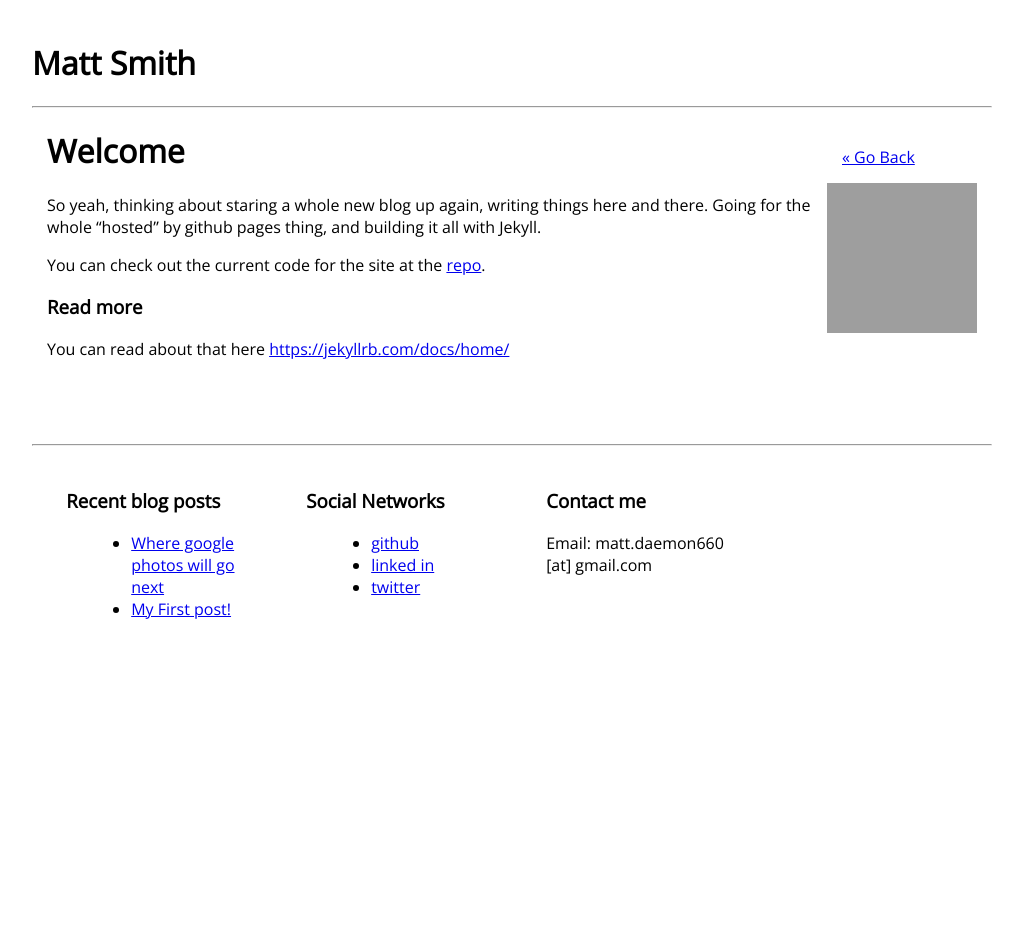
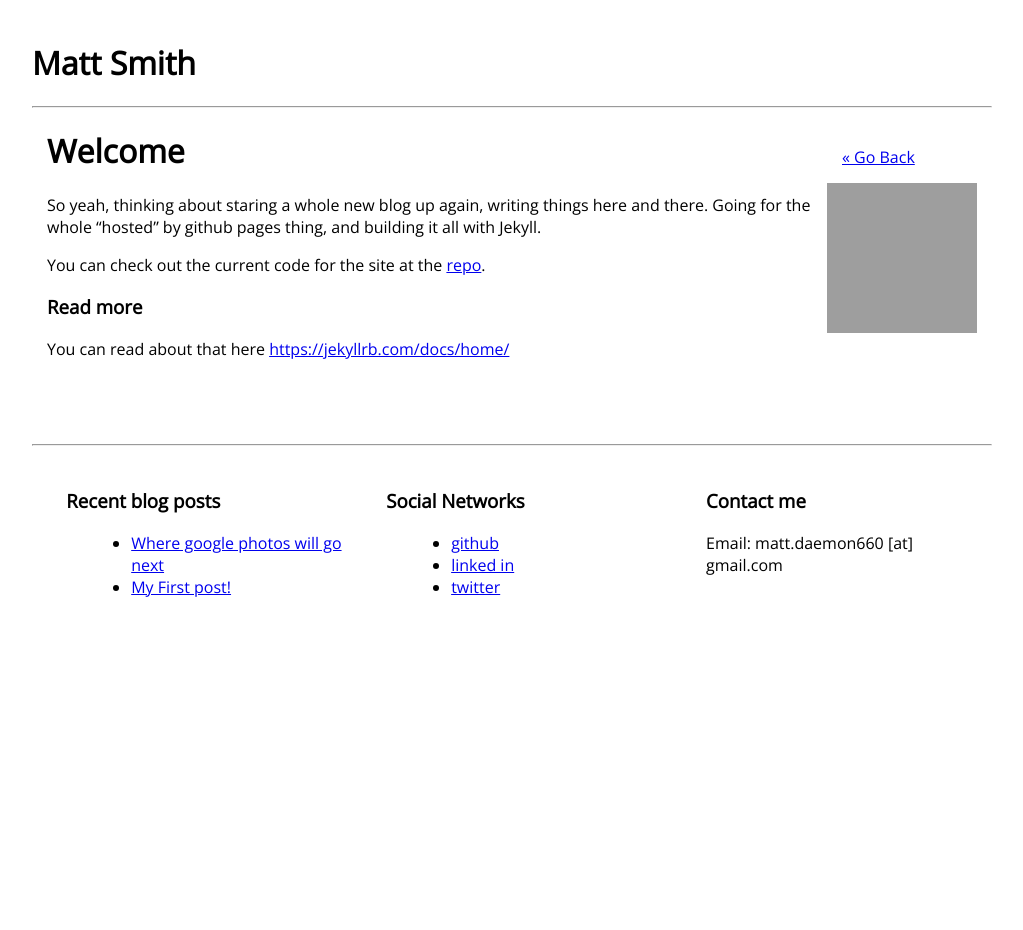
Before and after one commit to psykzz/psykzz.github.io, a Jekyll site: the page built from _posts/2017-06-02-my-first-post.md, in a window 1280 px wide. Shown: the whole page, without its empty margins (148-1171 px from the left). Built offline with Jekyll 4.4.1, drawn with Linux system fonts in a browser that asks for light colours; grey boxes are pictures that could not be loaded.

Commit message:
Update content.html

```diff
--- a/_includes/content.html
+++ b/_includes/content.html
@@ -16,7 +16,7 @@
 {% endif %}
 
 <div class='row'>
-  <div class='col-3' id='recent-posts'>
+  <div class='col-4' id='recent-posts'>
     <h3>Recent blog posts</h3>
     <ul>
       {% for post in site.posts %}
@@ -27,7 +27,7 @@
     </ul>
   </div>
 
-  <div class='col-3' id='social-section'>
+  <div class='col-4' id='social-section'>
     <h3>Social Networks</h3>
     <ul>
       <li><a href="//github.com/psykzz">github</a></li>
@@ -36,7 +36,7 @@
     </ul>
   </div>
 
-  <div class='col-3' id='contact-section'>
+  <div class='col-4' id='contact-section'>
     <h3>Contact me</h3>
     <p>Email: matt.daemon660 [at] gmail.com</p>
   </div>
```
